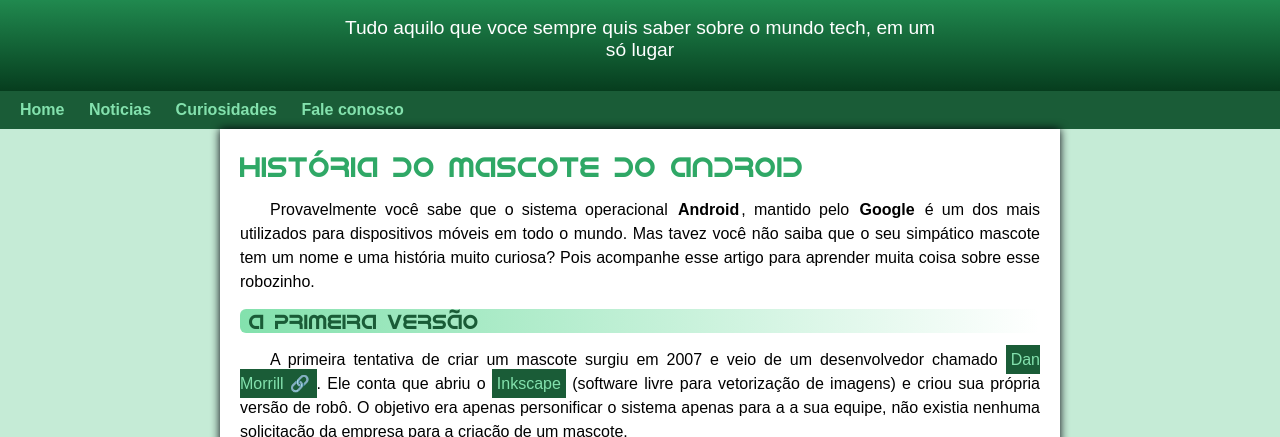
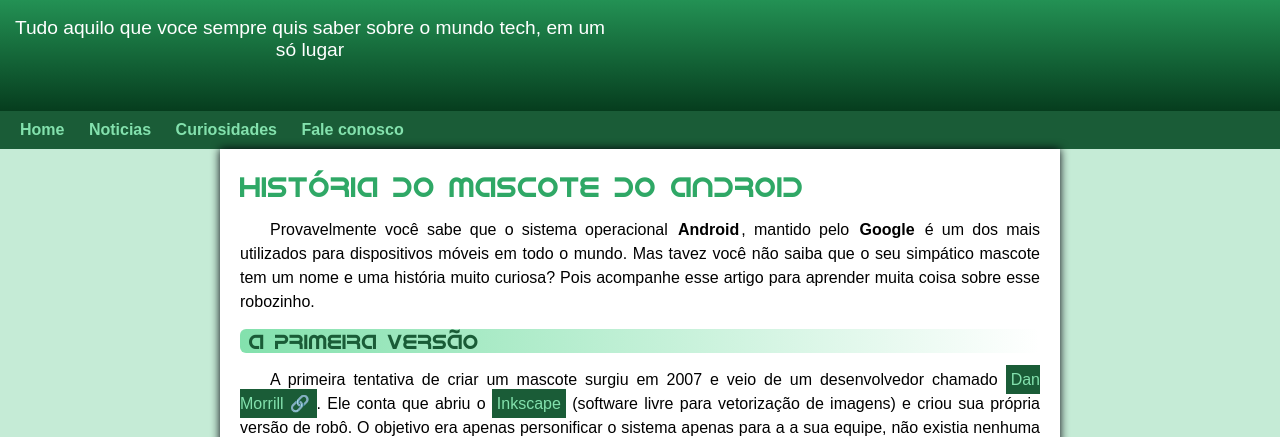
Before and after one commit to Joseph-Zeud/projeto-android, a plain HTML site: page index.html in a window 1280 px wide. Shown: the part 99-536 px from the top of the page. Drawn offline with Linux system fonts and the light colour scheme.

Commit message:
padding corrigido

```diff
--- a/estilo/style.css
+++ b/estilo/style.css
@@ -87,13 +87,13 @@ header > h1 {
 }
 
 header > p {
-    color: white;
     font-family: var(--fonte-padrao);
     font-size: 1.2em;
+    color: white;
     max-width: 600px;
     padding-left: 10px;
     padding-right: 10px;
-    margin: auto
+    padding-bottom: 50px;
 
 
 }
```
